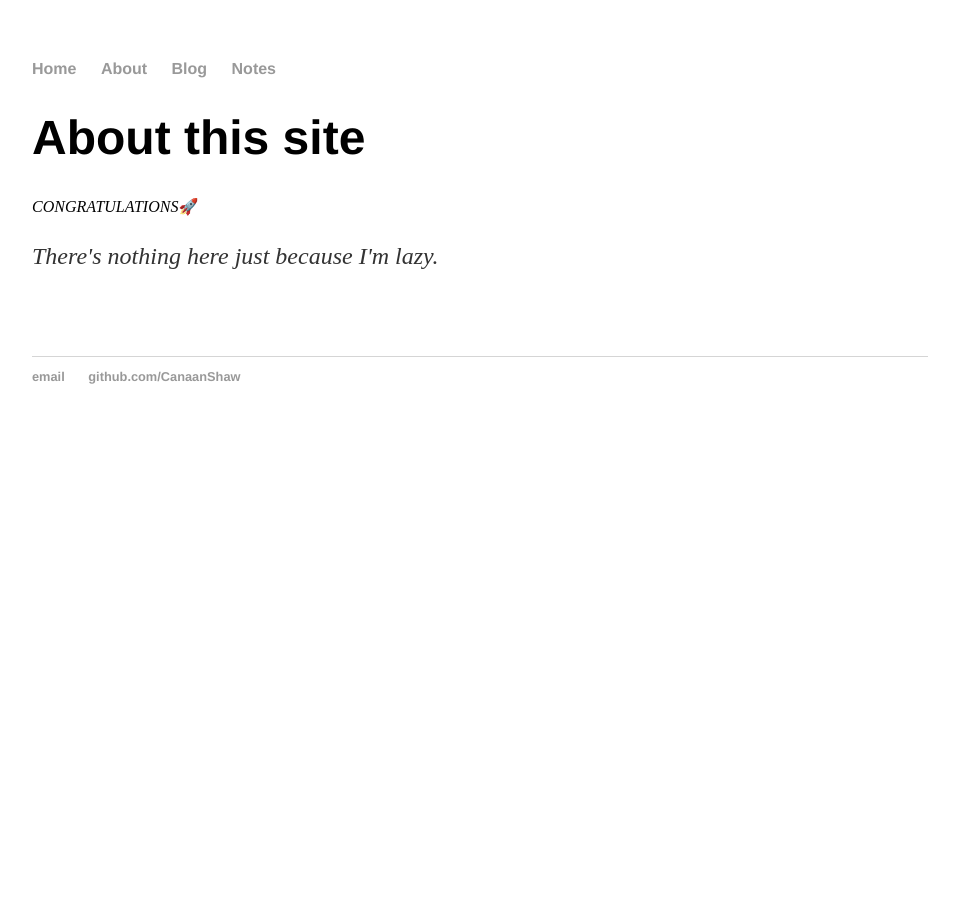
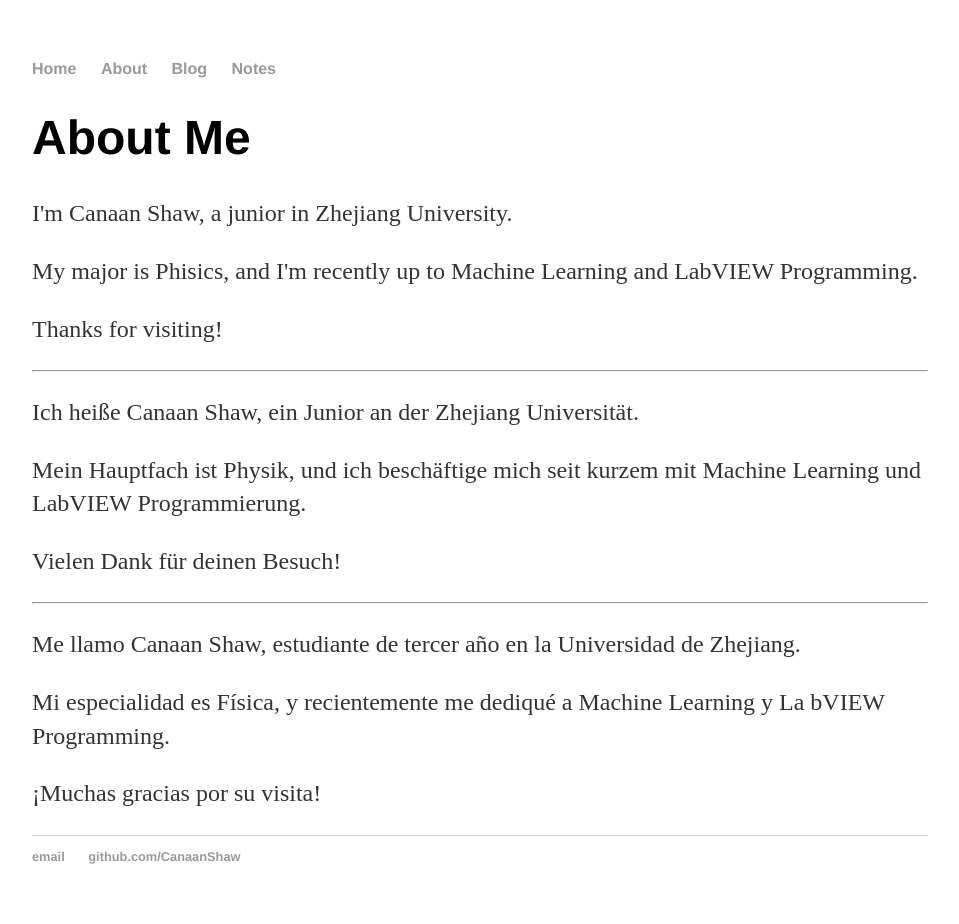
Before and after one commit to CanaanShaw/CanaanShaw, a Jekyll site: the page built from about/index.html, in a window 1280 px wide. Shown: the whole page, without its empty margins (160-1119 px from the left). Built offline with Jekyll 4.4.1, drawn with Linux system fonts in a browser that asks for light colours; before the commit the page ends 900 px from its top, so only the background shows below that.

Commit message:
Update index.html

```diff
--- a/about/index.html
+++ b/about/index.html
@@ -1,8 +1,16 @@
 ---
 layout: default
-title: About this site
+title: About Me
 ---
 <h1>{{ page.title }}</h1>
-<em>CONGRATULATIONS</em>🚀
-<p><em>There&#39;s nothing here just because I&#39;m lazy.</em></p>
-<p>&nbsp;</p>
+<p>I&#39;m Canaan Shaw, a junior in Zhejiang University.</p>
+<p>My major is Phisics, and I&#39;m recently up to Machine Learning and LabVIEW Programming.</p>
+<p>Thanks for visiting!</p>
+<hr>
+<p>Ich heiße Canaan Shaw, ein Junior an der Zhejiang Universität.</p>
+<p>Mein Hauptfach ist Physik, und ich beschäftige mich seit kurzem mit Machine Learning und LabVIEW Programmierung.</p>
+<p>Vielen Dank für deinen Besuch!</p>
+<hr>
+<p>Me llamo Canaan Shaw, estudiante de tercer año en la Universidad de Zhejiang.</p>
+<p>Mi especialidad es Física, y recientemente me dediqué a Machine Learning y La bVIEW Programming.</p>
+<p>¡Muchas gracias por su visita!</p>
```
